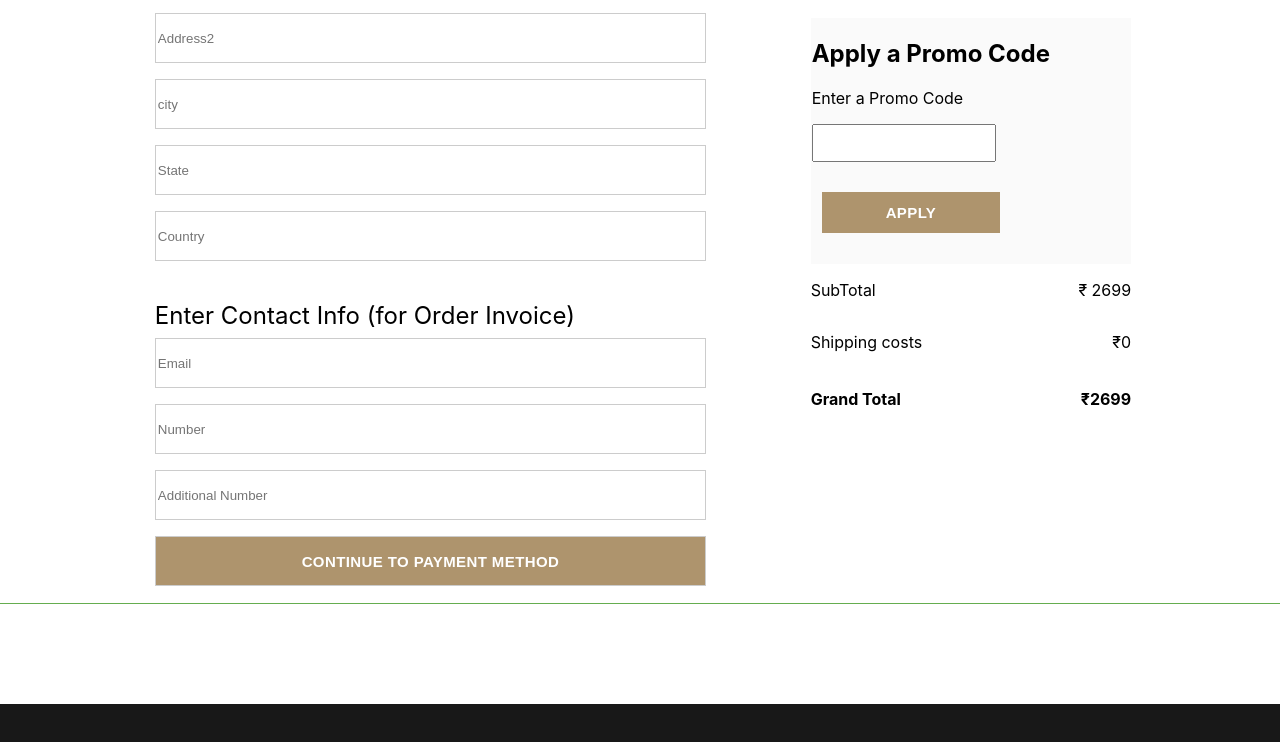
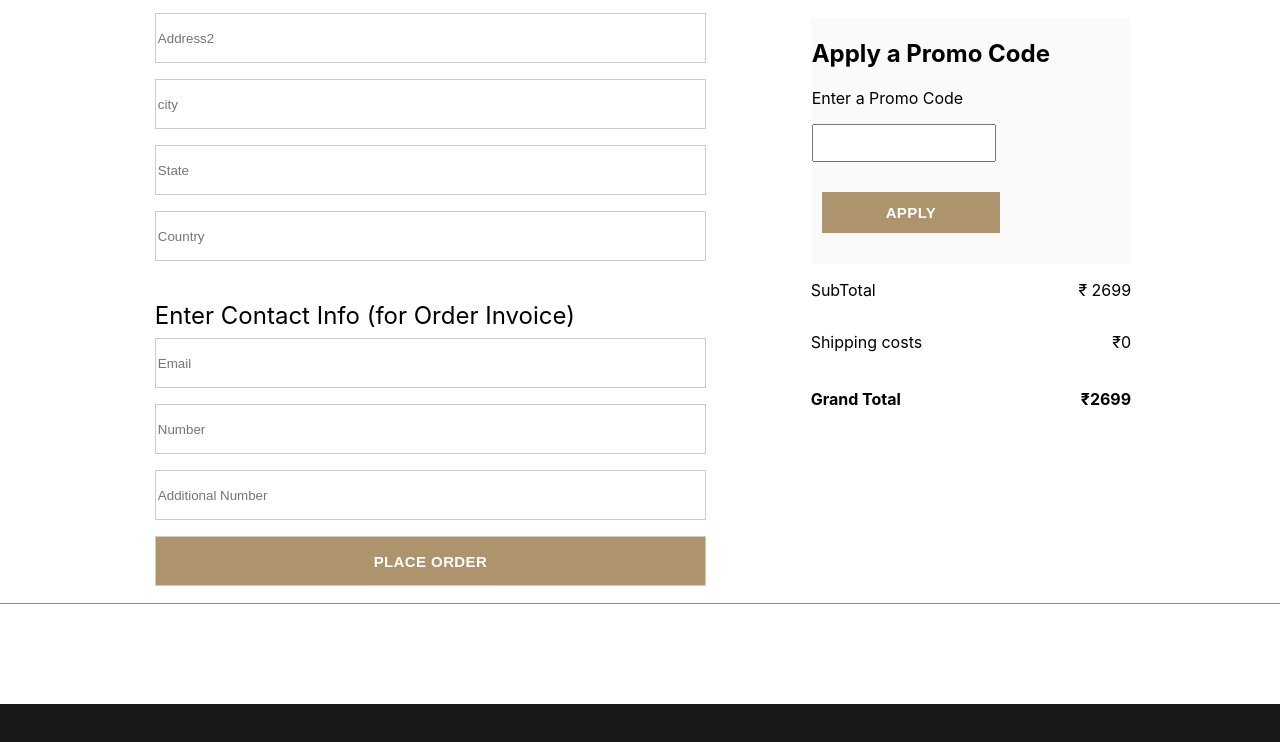
Before and after one commit to mahesh-jangid/Puma-Website-Clone, a plain HTML site: page checkout.html in a window 1280 px wide. Shown: the part 587-1329 px from the top of the page. Drawn offline with Linux system fonts and the light colour scheme.

Commit message:
Update checkout.html

```diff
--- a/checkout.html
+++ b/checkout.html
@@ -88,7 +88,7 @@
               <input id="mob" type="text"placeholder="Number">
               <input id="mob2" type="text"placeholder="Additional Number">
             </div>
-            <input  type="submit" value="Continue To Payment Method" />
+            <input  type="submit" value="Place Order" />
             </form>
             <!-- <div>
                 <button>Continue To Payment Method</button>
```
